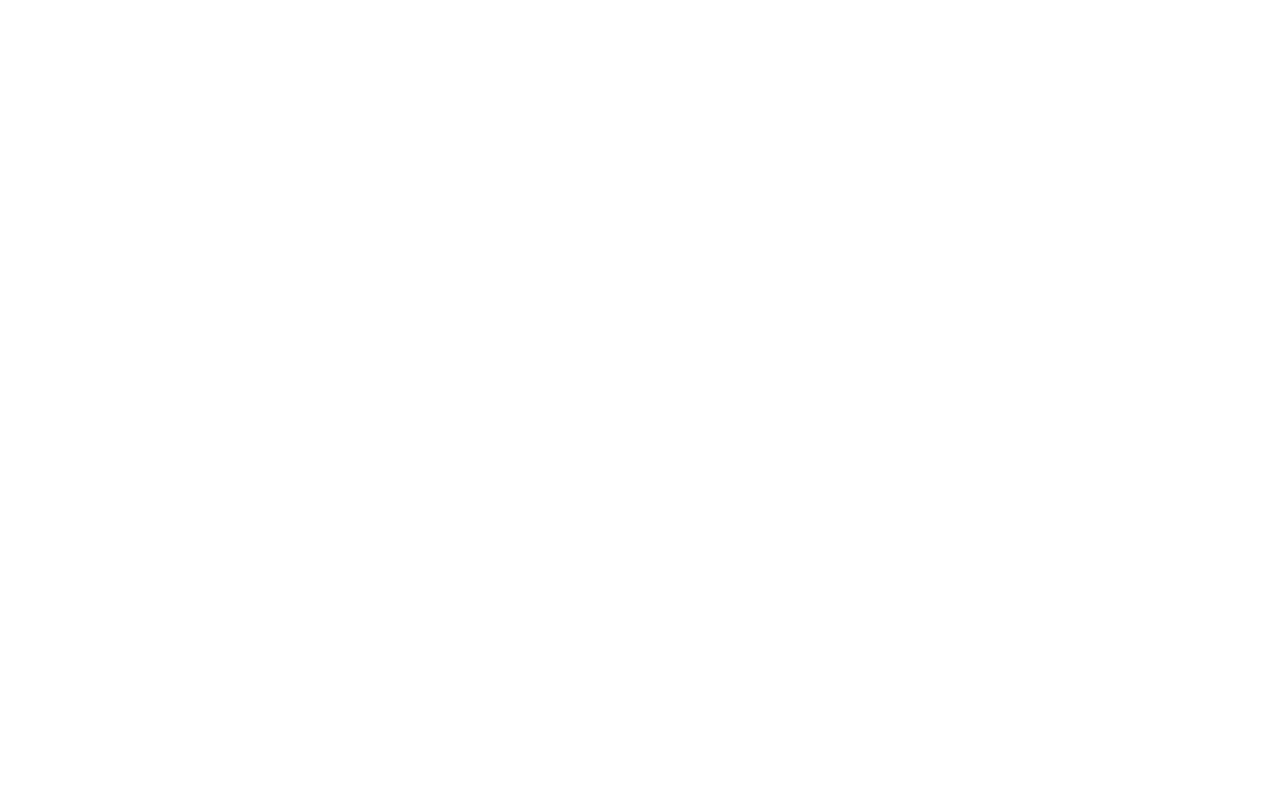
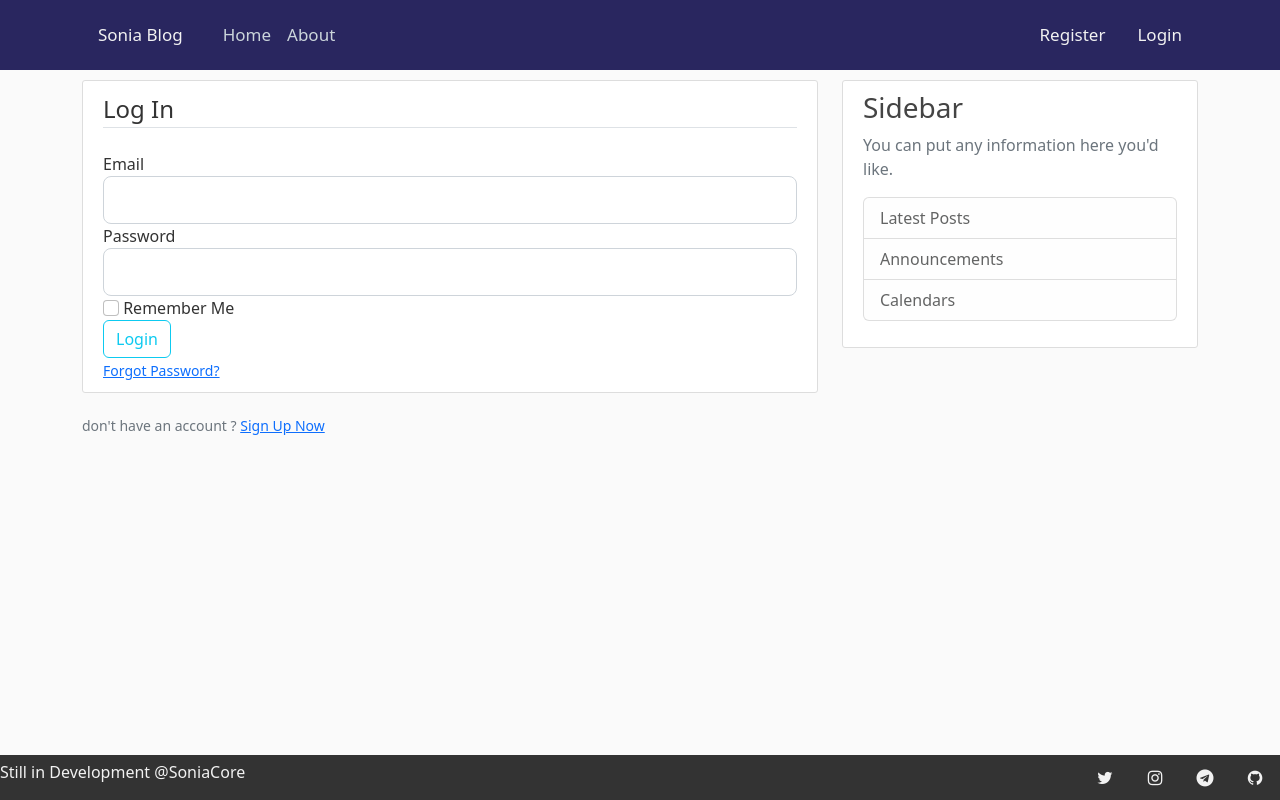
Before and after one commit to SonyaCore/simple-flask-blog, a Flask app: page /login in a window 1280 px wide. Before the commit the page is empty. Run offline with Flask 2, Linux system fonts and the light colour scheme; some libraries are stand-ins or nearby versions.

Commit message:
added login and updated layout

```diff
--- a/static/main.css
+++ b/static/main.css
@@ -9,7 +9,7 @@ body {
   }
 
   .bg-steel {
-    background-color: #29246a;
+    background-color: #29265f;
   }
 
   .site-header .navbar-nav .nav-link {
@@ -79,7 +79,10 @@ body {
     font-size: 2.5rem;
   }
 
-  /* Place the navbar at the bottom of the page, and make it stick */
+ .navbar-auth{
+  width: 100%;
+ }
+
  .navbar-down {
   background-color: #333;
   overflow: hidden;
@@ -127,7 +130,7 @@ body {
   border-radius: 50%;
 }
 
-/* hover effect if you want */
+/* hover effect */
 .fa:hover {
   opacity: 0.7;
 }
--- a/templates/layout.html
+++ b/templates/layout.html
@@ -2,8 +2,12 @@
 <html lang="en">
 <head>
     <meta charset="utf-8">
-    <meta name="viewport" content="width=device-width, initial-scale=1">
+    <meta name="viewport" content="width=device-width, initial-scale=1, shrink-to-fit=no">
+
+
     <link href="https://cdn.jsdelivr.net/npm/bootstrap@5.2.1/dist/css/bootstrap.min.css" rel="stylesheet" integrity="sha384-iYQeCzEYFbKjA/T2uDLTpkwGzCiq6soy8tYaI1GyVh/UjpbCx/TYkiZhlZB6+fzT" crossorigin="anonymous">
+
+    <!-- Main CSS -->
     <link rel="stylesheet" type="text/css" href="{{ url_for('static', filename='main.css') }}">
 
     <!-- Add icon library -->
@@ -22,19 +26,19 @@
             </button>
             <div class="collapse navbar-collapse" id="navbarToggle">
               <div class="navbar-nav mr-auto">
-                <a class="nav-item nav-link" href="/">Home</a>
-                <a class="nav-item nav-link" href="/about">About</a>
+                <a class="nav-item nav-link" href="{{ url_for('home') }}">Home</a>
+                <a class="nav-item nav-link" href="{{ url_for('about') }}">About</a>
               </div>
               <!-- Navbar Right Side -->
-              <div class="navbar-nav">
-                <a class="nav-item nav-link" href="/login">Login</a>
-                <a class="nav-item nav-link" href="/register">Register</a>
+              <div class="navbar-auth">
+                <a class="nav-item nav-link" href="{{ url_for('login') }}">Login</a>
+                <a class="nav-item nav-link" href="{{ url_for('register') }}">Register</a>
               </div>
             </div>
-            </div>
-          </div>
+           </div>
         </nav>
       </header>
+
       <!-- Navbar Bottom Side -->
     <header class="site-header">
       <nav class="navbar navbar-expand-md navbar-dark bg-steel fixed-bottom">
@@ -65,7 +69,7 @@
           </div>
           <div class="col-md-4">
             <div class="content-section">
-              <h3>Our Sidebar</h3>
+              <h3>Sidebar</h3>
               <p class='text-muted'>You can put any information here you'd like.
                 <ul class="list-group">
                   <li class="list-group-item list-group-item-light">Latest Posts</li>
@@ -77,6 +81,10 @@
           </div>
         </div>
       </main>
+    <!-- Optional JavaScript -->
+    <!-- jQuery first, then Popper.js, then Bootstrap JS -->
     <script src="https://cdn.jsdelivr.net/npm/bootstrap@5.2.1/dist/js/bootstrap.bundle.min.js" integrity="sha384-u1OknCvxWvY5kfmNBILK2hRnQC3Pr17a+RTT6rIHI7NnikvbZlHgTPOOmMi466C8" crossorigin="anonymous"></script>
-</body>
+    <script src="https://cdnjs.cloudflare.com/ajax/libs/popper.js/1.12.9/umd/popper.min.js" integrity="sha384-ApNbgh9B+Y1QKtv3Rn7W3mgPxhU9K/ScQsAP7hUibX39j7fakFPskvXusvfa0b4Q" crossorigin="anonymous"></script>
+    <script src="https://maxcdn.bootstrapcdn.com/bootstrap/4.0.0/js/bootstrap.min.js" integrity="sha384-JZR6Spejh4U02d8jOt6vLEHfe/JQGiRRSQQxSfFWpi1MquVdAyjUar5+76PVCmYl" crossorigin="anonymous"></script>
+  </body>
 </html>
--- a/templates/login.html
+++ b/templates/login.html
@@ -0,0 +1,55 @@
+{% extends "layout.html" %}
+    {% block content %}
+    <div class="content-section">
+    <form method="POST" action="">
+        {{ form.hidden_tag() }}
+        <fieldset class="form-group">
+        <legend class="border-bottom mb-4">Log In</legend>
+
+        <div class="form-group">
+            {{ form.email.label(class="form-control-label") }}
+            {% if form.email.errors %}
+                {{ form.email(class="form-control form-control-lg is-invalid") }}
+                <div class="invalid-feedback">
+                    {% for error in form.email.errors %}
+                        <span>{{ error }}</span>
+                    {% endfor %}
+                </div>
+            {% else %}
+                {{ form.email(class="form-control form-control-lg") }}
+            {% endif %}
+        </div>
+
+        <div class="form-group">
+            {{ form.password.label(class="form-control-label") }}
+            {% if form.password.errors %}
+                {{ form.password(class="form-control form-control-lg is-invalid") }}
+                <div class="invalid-feedback">
+                    {% for error in form.password.errors %}
+                        <span>{{ error }}</span>
+                    {% endfor %}
+                </div>
+            {% else %}
+                {{ form.password(class="form-control form-control-lg") }}
+            {% endif %}
+        </div class=form-group>
+            {{ form.remember(class="form-check-input") }}
+            {{ form.remember.label(class="form-check-label") }}
+        <div>
+
+        </div>
+    </fieldset>
+        <div class="form-group">
+        {{ form.submit(class="btn btn-outline-info") }}
+        </div>
+        <small class="text-muted ml-2">
+            <a href="#">Forgot Password?</a>
+        </small>
+    </form>
+    </div>
+    <div class="border-top-pt-3">
+        <small class="text-muted">
+            don't have an account ? <a class="ml-2" href="{{ url_for('register') }}">Sign Up Now</a>
+        </small>
+    </div>
+    {% endblock content %}
```
Also changed, not shown: templates/register.html (+52 -10 lines).
